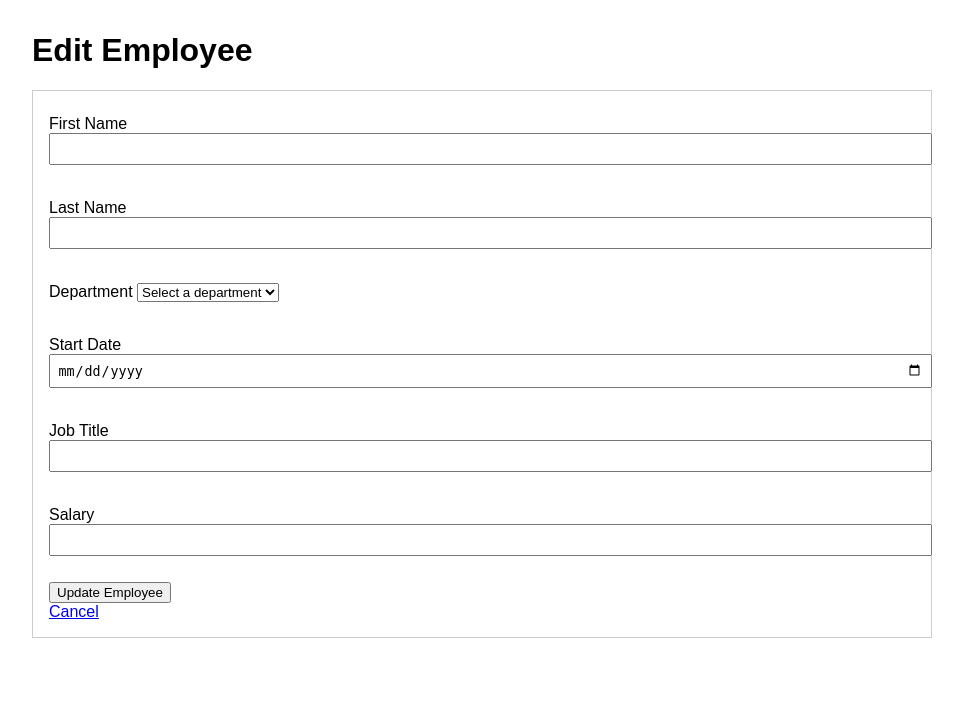
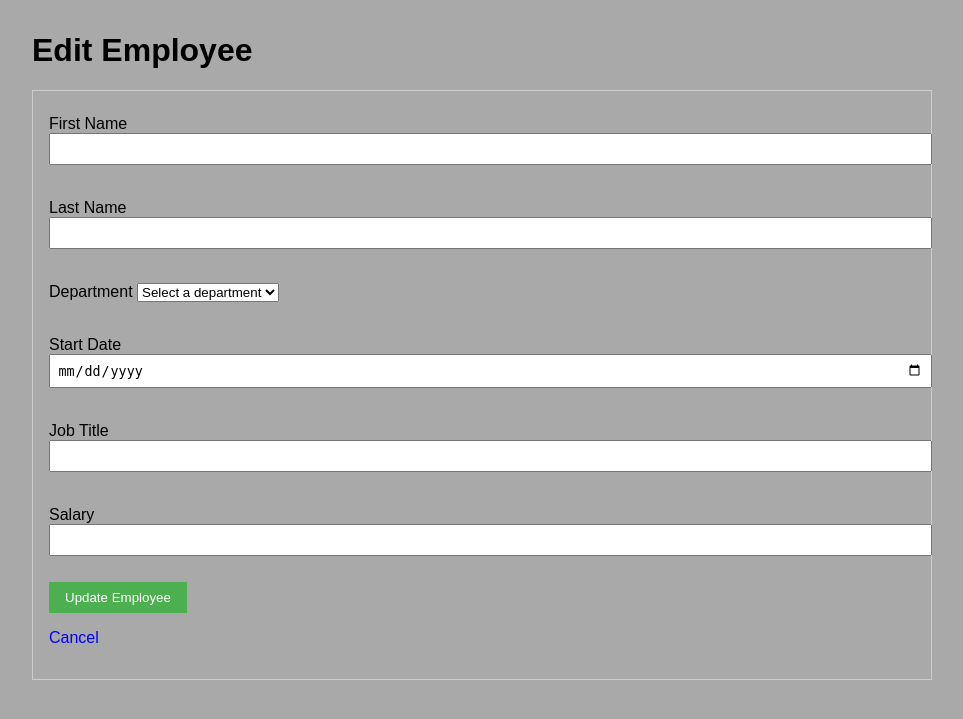
Before and after one commit to HToy91/OpenSourceWebDevelopment, a Node server app: template employeeCollectionW3/views/employees/edit.hbs in a window 1280 px wide. Shown: the top 719 px of the page, without its empty margins (158-1121 px from the left). Run offline with Node 20, Linux system fonts and the light colour scheme; the template is opened without the code that fills it, so the values that code supplies are empty; some libraries are stand-ins or nearby versions.

Commit message:
Improve UI styles and button classes for employees views
Updated the background color and added hover effects in style.css. Introduced .create-btn and .delete-btn classes for consistent button styling. Applied these classes to the Create, Update, and Delete buttons in the employees edit and index views for a more cohesive user interface.

```diff
--- a/employeeCollectionW3/public/css/style.css
+++ b/employeeCollectionW3/public/css/style.css
@@ -1,8 +1,5 @@
-/* body{
-    background-color: lightblue;
-} */
-.bg {
-    background-color: lightgreen;
+body{
+    background-color: darkgray;
 }
 
 .container {
@@ -38,6 +35,42 @@ th, td {
     text-align: left;
 }
 
+tbody tr:hover {
+    background-color: #f2f2f2;
+}
+
 .error {
     color: #b00020
 }
+
+.delete-btn {
+    background-color: #ff4d4d;
+    color: white;
+    border: none;
+    padding: .5rem 1rem;
+    cursor: pointer;
+}
+
+.delete-btn:hover {
+    background-color: #ff1a1a;
+}
+
+a {
+    color: blue;
+    text-decoration: none;
+    margin-bottom: 1rem;
+    display: inline-block;
+}
+
+.create-btn {
+    background-color: #4CAF50;
+    color: white;
+    border: none;
+    padding: .5rem 1rem;
+    cursor: pointer;
+    margin-bottom: 1rem;
+}
+
+.create-btn:hover {
+    background-color: #45a049;
+}
--- a/employeeCollectionW3/views/employees/edit.hbs
+++ b/employeeCollectionW3/views/employees/edit.hbs
@@ -42,7 +42,7 @@
             <!--use step="0.01" for cents-->
         </label>
         <br>
-        <button type="submit">Update Employee</button>
+        <button type="submit" class="create-btn">Update Employee</button>
         <br>
         <a href="/">Cancel</a>
     </form>
--- a/employeeCollectionW3/views/employees/index.hbs
+++ b/employeeCollectionW3/views/employees/index.hbs
@@ -42,7 +42,7 @@
             <!--            use step="0.01" for cents-->
         </label>
         <br>
-        <button type="submit">Create Employee</button>
+        <button type="submit" class="create-btn">Create Employee</button>
     </form>
 </section>
 
@@ -74,8 +74,8 @@
                         <td>${{this.salary}}</td>
                         <td>
                             <a href="/employees/{{this._id}}/edit">Edit</a>
-                            <form action="/employees/{{this._id}}?_method=DELETE" method="POST" style="display:inline;">
-                                <button type="submit" onclick="return confirm('Are you sure you want to delete this employee')">Delete</button>
+                            <form action="/employees/{{this._id}}?_method=DELETE" method="POST">
+                                <button type="submit" onclick="return confirm('Are you sure you want to delete this employee')" class="delete-btn">Delete</button>
                             </form>
                         </td>
                     </tr>
```
